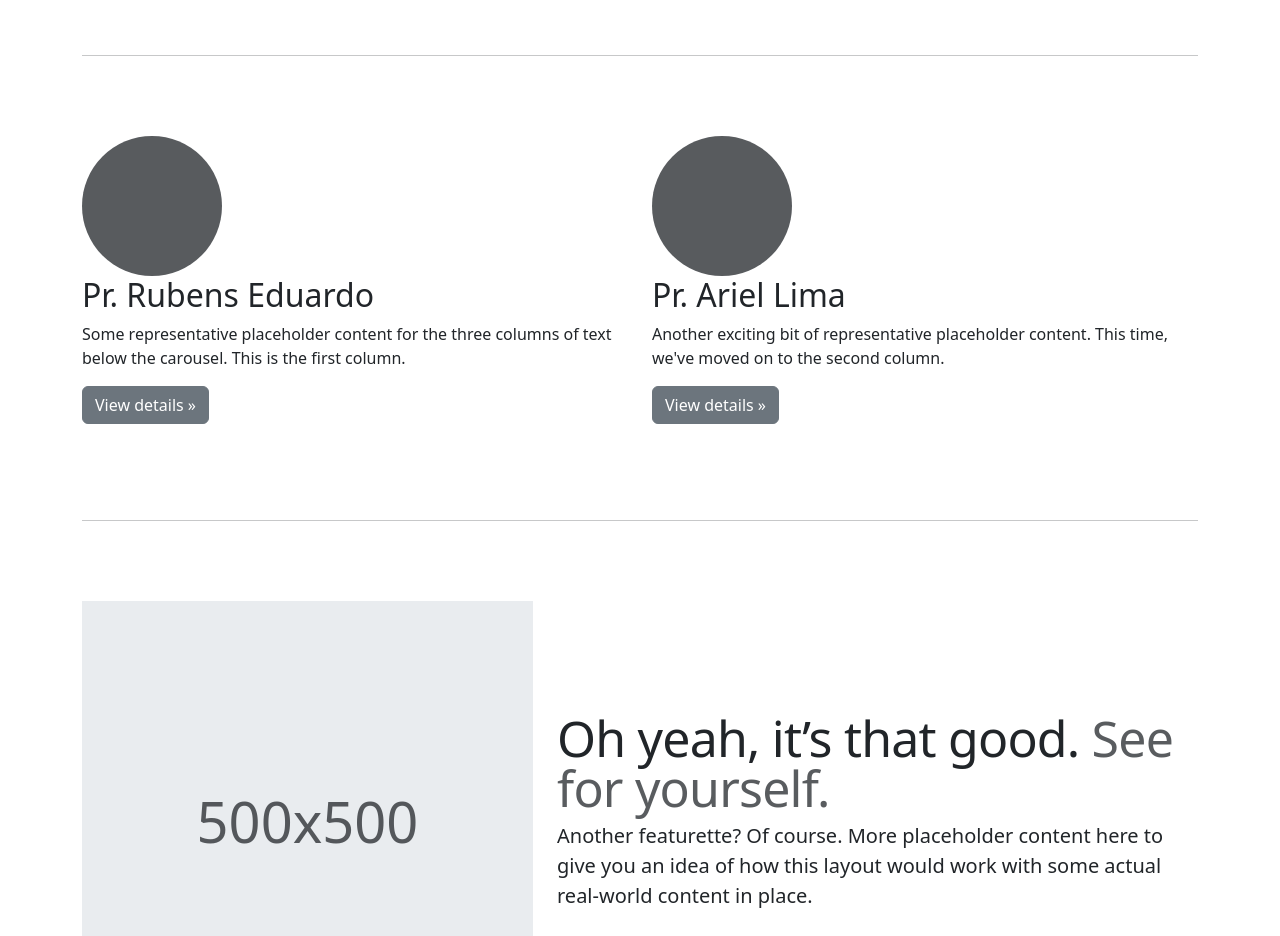
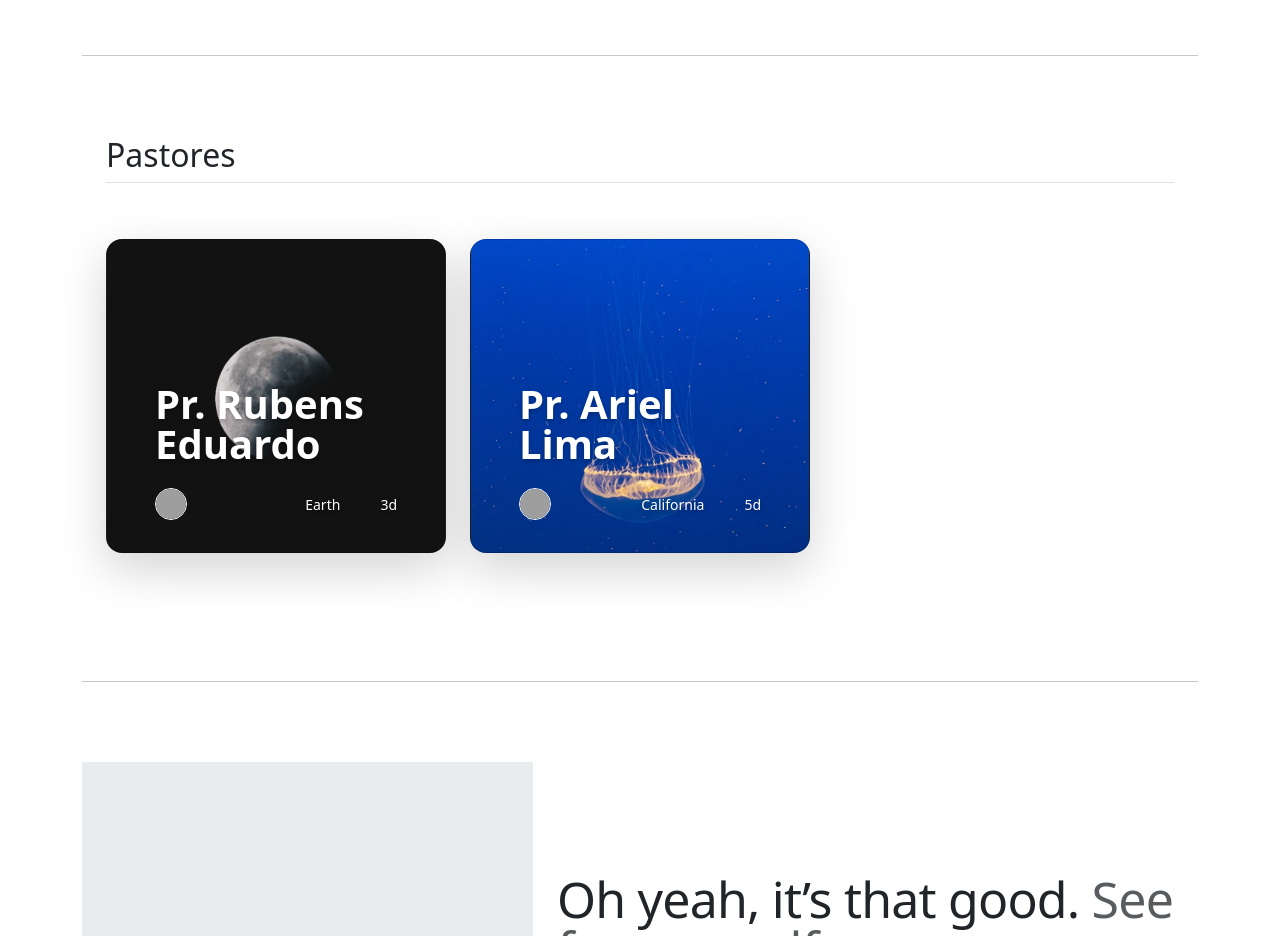
Before and after one commit to renatosoares/ibarecisa-site, a website built with Vite: page src/index.html in a window 1280 px wide. Shown: the part 1560-2496 px from the top of the page. Built offline with nearby package versions, Linux system fonts and the light colour scheme; grey boxes are pictures that could not be loaded.

Commit message:
refactor: adds section on pastors

```diff
--- a/src/index.html
+++ b/src/index.html
@@ -228,20 +228,53 @@
 
       <hr class="featurette-divider">
 
-      <div class="row">
-        <div class="col-lg-6">
-          <svg class="bd-placeholder-img rounded-circle" width="140" height="140" xmlns="http://www.w3.org/2000/svg" role="img" aria-label="Placeholder" preserveAspectRatio="xMidYMid slice" focusable="false"><title>Placeholder</title><rect width="100%" height="100%" fill="var(--bs-secondary-color)"/></svg>
-          <h2 class="fw-normal">Pr. Rubens Eduardo</h2>
-          <p>Some representative placeholder content for the three columns of text below the carousel. This is the first column.</p>
-          <p><a class="btn btn-secondary" href="#">View details &raquo;</a></p>
-        </div><!-- /.col-lg-4 -->
-        <div class="col-lg-6">
-          <svg class="bd-placeholder-img rounded-circle" width="140" height="140" xmlns="http://www.w3.org/2000/svg" role="img" aria-label="Placeholder" preserveAspectRatio="xMidYMid slice" focusable="false"><title>Placeholder</title><rect width="100%" height="100%" fill="var(--bs-secondary-color)"/></svg>
-          <h2 class="fw-normal">Pr. Ariel Lima</h2>
-          <p>Another exciting bit of representative placeholder content. This time, we've moved on to the second column.</p>
-          <p><a class="btn btn-secondary" href="#">View details &raquo;</a></p>
-        </div><!-- /.col-lg-4 -->
-      </div><!-- /.row -->
+      <div class="container px-4" id="custom-cards">
+        <h2 class="pb-2 border-bottom">Pastores</h2>
+
+        <div class="row row-cols-1 row-cols-lg-3 align-items-stretch g-4 py-5">
+          <div class="col">
+            <div class="card card-cover h-100 overflow-hidden text-bg-dark rounded-4 shadow-lg" style="background-image: url('unsplash-photo-1.jpg');">
+              <div class="d-flex flex-column h-100 p-5 pb-3 text-white text-shadow-1">
+                <h3 class="pt-5 mt-5 mb-4 display-6 lh-1 fw-bold">Pr. Rubens Eduardo</h3>
+                <ul class="d-flex list-unstyled mt-auto">
+                  <li class="me-auto">
+                    <img src="https://github.com/twbs.png" alt="Bootstrap" width="32" height="32" class="rounded-circle border border-white">
+                  </li>
+                  <li class="d-flex align-items-center me-3">
+                    <svg class="bi me-2" width="1em" height="1em"><use xlink:href="#geo-fill"/></svg>
+                    <small>Earth</small>
+                  </li>
+                  <li class="d-flex align-items-center">
+                    <svg class="bi me-2" width="1em" height="1em"><use xlink:href="#calendar3"/></svg>
+                    <small>3d</small>
+                  </li>
+                </ul>
+              </div>
+            </div>
+          </div>
+
+          <div class="col">
+            <div class="card card-cover h-100 overflow-hidden text-bg-dark rounded-4 shadow-lg" style="background-image: url('unsplash-photo-3.jpg');">
+              <div class="d-flex flex-column h-100 p-5 pb-3 text-shadow-1">
+                <h3 class="pt-5 mt-5 mb-4 display-6 lh-1 fw-bold">Pr. Ariel Lima</h3>
+                <ul class="d-flex list-unstyled mt-auto">
+                  <li class="me-auto">
+                    <img src="https://github.com/twbs.png" alt="Bootstrap" width="32" height="32" class="rounded-circle border border-white">
+                  </li>
+                  <li class="d-flex align-items-center me-3">
+                    <svg class="bi me-2" width="1em" height="1em"><use xlink:href="#geo-fill"/></svg>
+                    <small>California</small>
+                  </li>
+                  <li class="d-flex align-items-center">
+                    <svg class="bi me-2" width="1em" height="1em"><use xlink:href="#calendar3"/></svg>
+                    <small>5d</small>
+                  </li>
+                </ul>
+              </div>
+            </div>
+          </div>
+        </div>
+      </div>
 
       <hr class="featurette-divider">
 
--- a/src/scss/styles.scss
+++ b/src/scss/styles.scss
@@ -87,3 +87,34 @@ body {
     margin-top: 7rem;
   }
 }
+
+
+/* FEATURES
+  -------------------------------------------------- */
+
+.feature-icon {
+  width: 4rem;
+  height: 4rem;
+  border-radius: .75rem;
+}
+
+.icon-square {
+  width: 3rem;
+  height: 3rem;
+  border-radius: .75rem;
+}
+
+.text-shadow-1 { text-shadow: 0 .125rem .25rem rgba(0, 0, 0, .25); }
+.text-shadow-2 { text-shadow: 0 .25rem .5rem rgba(0, 0, 0, .25); }
+.text-shadow-3 { text-shadow: 0 .5rem 1.5rem rgba(0, 0, 0, .25); }
+
+.card-cover {
+  background-repeat: no-repeat;
+  background-position: center center;
+  background-size: cover;
+}
+
+.feature-icon-small {
+  width: 3rem;
+  height: 3rem;
+}
```
Also changed, not shown: src/unsplash-photo-1.jpg (added), src/unsplash-photo-3.jpg (added).
